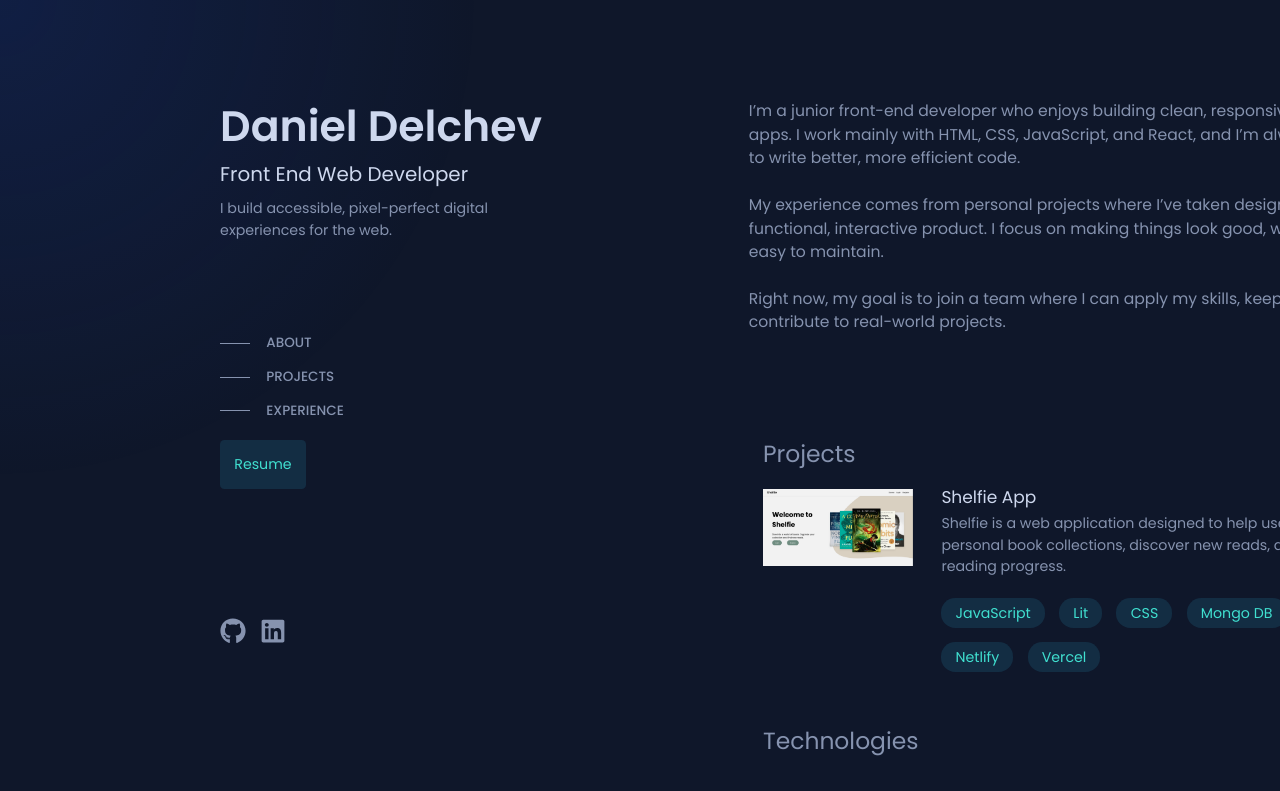
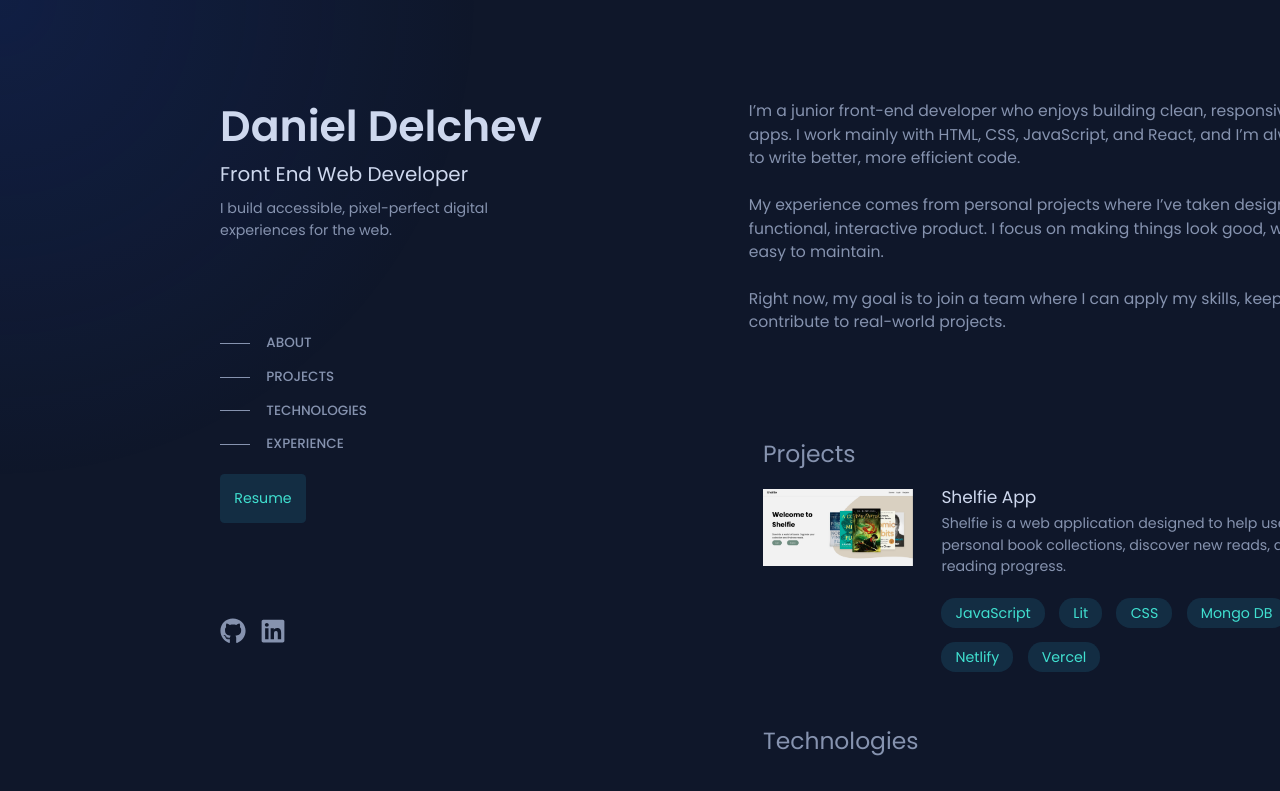
Before and after one commit to didelchev/dev-portfolio, a React (Vite) app in the folder dev-portfolio-website/: page / in a window 1280 px wide. Shown: the top 791 px of the page. Built offline with nearby package versions, Linux system fonts and the light colour scheme.

Commit message:
Add tenchnologies link in navbar

```diff
--- a/dev-portfolio-website/src/components/Navbar/Navbar.jsx
+++ b/dev-portfolio-website/src/components/Navbar/Navbar.jsx
@@ -35,6 +35,17 @@ const Navbar = () => {
             Projects
           </ScrollLink>
         </li>
+        <li className={activeLink === 'Tech Stack' ? 'nav-links active' : 'nav-links'}>
+          <ScrollLink
+            to="tech-stack"
+            smooth={true}
+            duration={500}
+            offset={-80}
+            onClick={() => handleActiveLink('Tech Stack')}
+          >
+            Technologies
+          </ScrollLink>
+        </li>
         <li className={activeLink === 'Experience' ? 'nav-links active' : 'nav-links'}>
           <ScrollLink
             to="experience"
--- a/dev-portfolio-website/src/components/TechStack/TechStack.jsx
+++ b/dev-portfolio-website/src/components/TechStack/TechStack.jsx
@@ -24,7 +24,7 @@ const TechStack = () => {
 
 
   return (
-    <div className="tech-stack">
+    <div className="tech-stack" id='tech-stack'>
       <h3>Technologies</h3>
         <div className="tech-stack-container">
          {techStack.map((tech) => (
```
